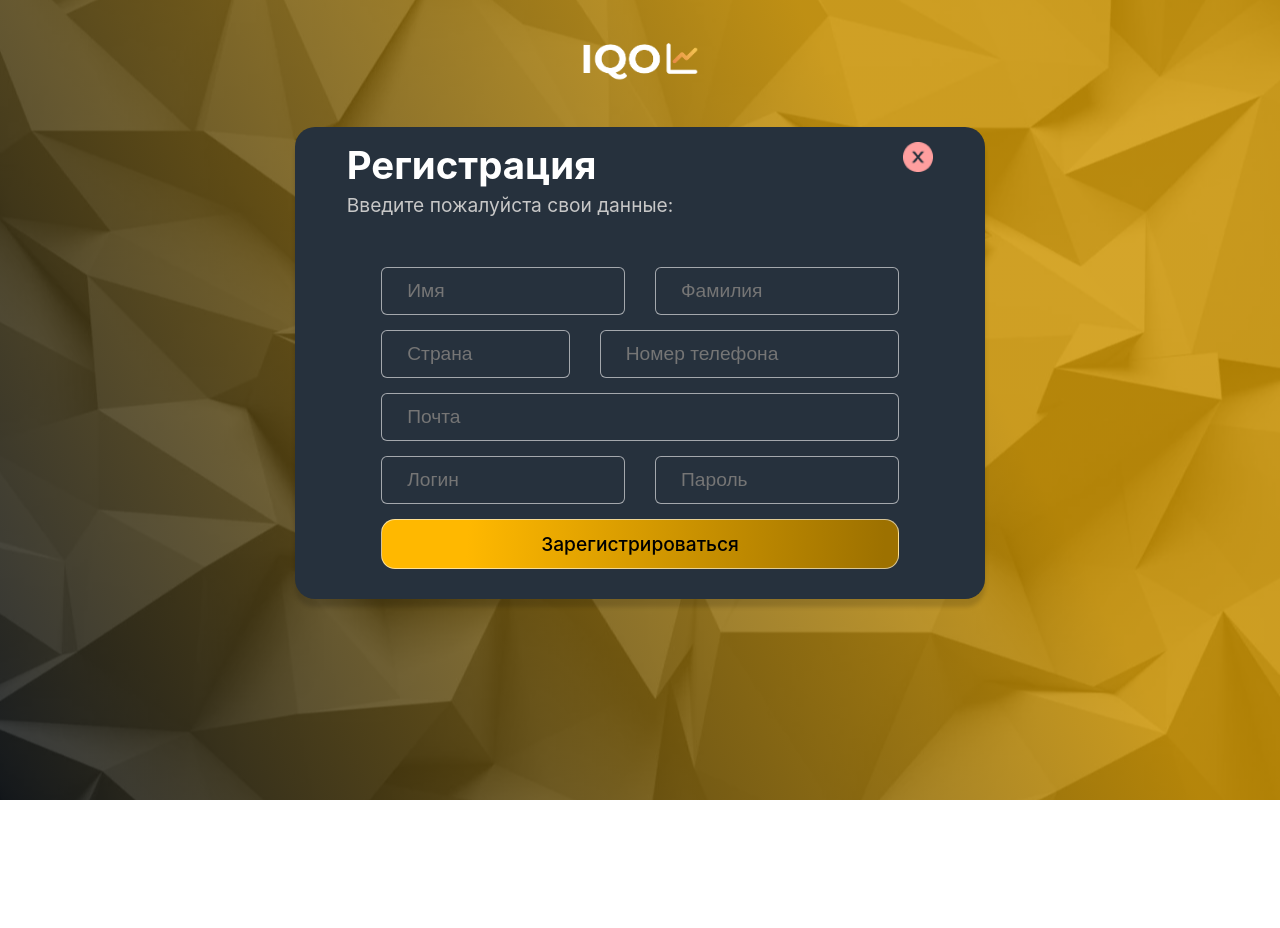
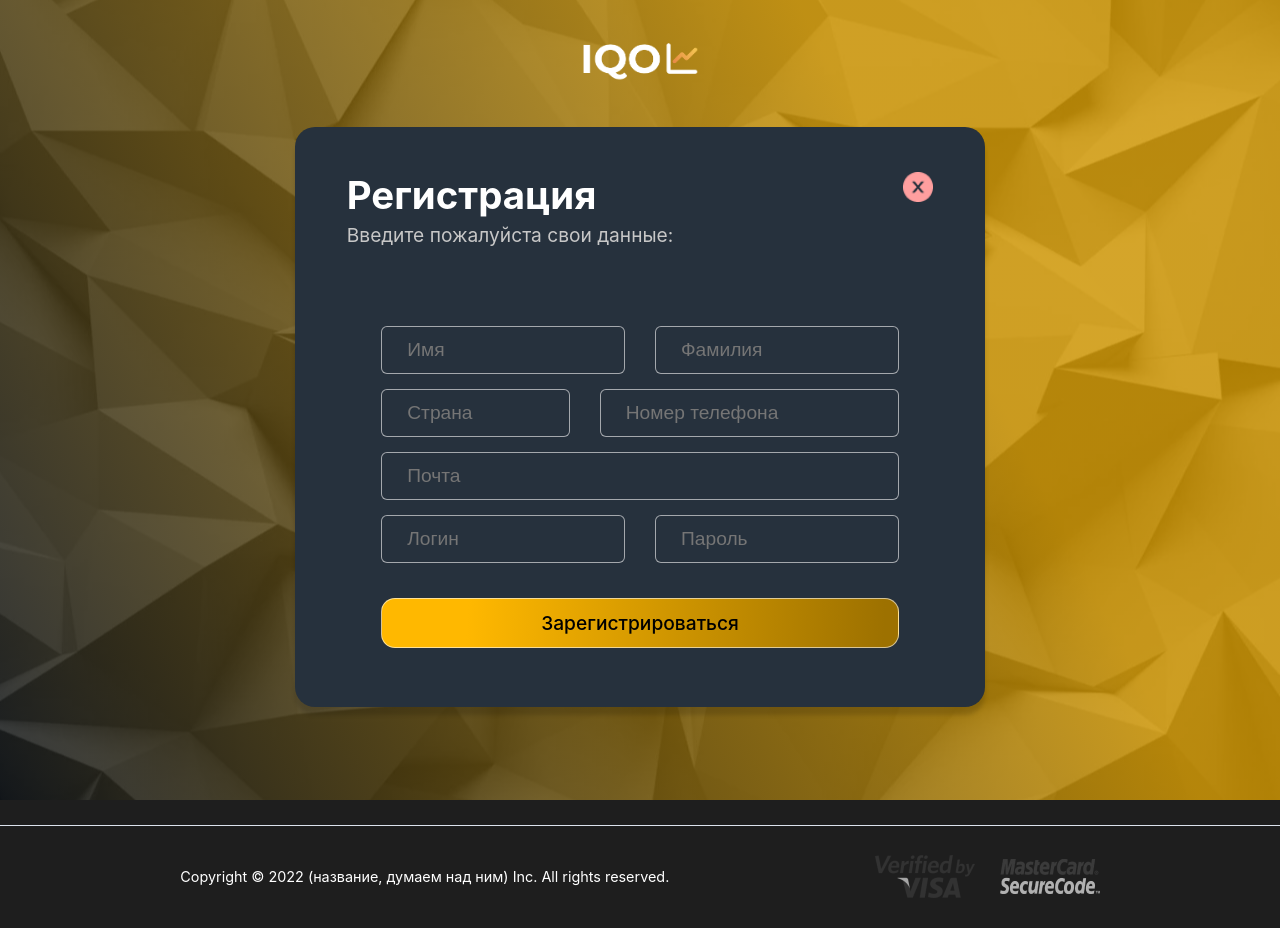
Before and after one commit to Spirit-Tiger/IQO1, a React (Create React App) app in the folder iqo1-app/: page /registation in a window 1280 px wide. Before the commit the page ends 800 px from the top, so only its background shows below. Built offline with nearby package versions, Linux system fonts and the light colour scheme.

Commit message:
footer replacement + minor ui changes

```diff
--- a/iqo1-app/src/App.tsx
+++ b/iqo1-app/src/App.tsx
@@ -12,6 +12,7 @@ import Deposit from './components/Deposit';
 import Verify from './components/Verify';
 import Settings from './components/Settings';
 import Registration from './pages/Registration';
+import Footer from "./components/Footer";
 
 
 function App() {
@@ -35,6 +36,7 @@ function App() {
               </Route>
               <Route path="registation" element={<Registration />} />
           </Routes>
+          <Footer />
       </BrowserRouter>
     </IntlProvider>
   );
--- a/iqo1-app/src/components/InfoFrame.tsx
+++ b/iqo1-app/src/components/InfoFrame.tsx
@@ -73,6 +73,8 @@ const ThirdFrameContainer= styled.div`
 `;
 
 const FlexContainer= styled.div`
+    position: relative;
+    z-index: 2;
     color: white;
     display: flex;
     flex-direction: column;
--- a/iqo1-app/src/components/WorkWithUs.tsx
+++ b/iqo1-app/src/components/WorkWithUs.tsx
@@ -44,6 +44,7 @@ const MainContent = () => {
 export default MainContent;
 
 const FlexContainer = styled.div`
+    position: relative;
     display: flex;
     flex-direction: column;
 `;
@@ -175,6 +176,7 @@ const TextBlockWrap = styled.div`
 
 const EllipseImage = styled.img`
     position: absolute;
+    z-index: 0;
 
     @media (min-width: 375px){
         width: 600px;
--- a/iqo1-app/src/pages/LoginPage.tsx
+++ b/iqo1-app/src/pages/LoginPage.tsx
@@ -76,14 +76,14 @@ const LoginPageContainer = styled.div`
     height: 100vh;
     max-width: 100%;
     color: white;
-    background: linear-gradient(243.18deg, rgba(255, 184, 0, 0.67) 28.65%, rgba(18, 24, 30, 0.67) 100%), url(${MainImg}) no-repeat center/cover;
+    background: linear-gradient(243.18deg, rgba(255, 184, 0, 0.67) 28.65%, rgba(18, 24, 30, 0.67) 100%), url(${MainImg}) no-repeat center/cover ;
     background-size: 130%;
     display: flex;
     flex-direction: column;
     align-items: center;
 
     @media (min-width: 375px){
-        background: linear-gradient(243.18deg, rgba(255, 184, 0, 0.67) 28.65%, rgba(18, 24, 30, 0.67) 100%), url(${MobileMainImg}) no-repeat center/cover;
+        background: linear-gradient(243.18deg, rgba(255, 184, 0, 0.67) 28.65%, rgba(18, 24, 30, 0.67) 100%), url(${MobileMainImg}) no-repeat center/cover fixed;
         background-size: 130%;
     }
 
@@ -92,8 +92,8 @@ const LoginPageContainer = styled.div`
         height: 100vh;
         max-width: 100%;
         color: white;
-        background: linear-gradient(243.18deg, rgba(255, 184, 0, 0.67) 28.65%, rgba(18, 24, 30, 0.67) 100%), url(${MainImg}) no-repeat center/cover;
-        background-size: 130%;
+        background: linear-gradient(243.18deg, rgba(255, 184, 0, 0.67) 28.65%, rgba(18, 24, 30, 0.67) 100%), url(${MainImg}) no-repeat center/cover fixed;
+        background-size: auto;
         display: flex;
         flex-direction: column;
         align-items: center;
@@ -127,7 +127,7 @@ const FormContainer = styled.div`
     box-shadow: 0 8px 4px rgba(0, 0, 0, 0.15);
 
     @media (min-width: 375px) {
-       width: 95vw;
+       width: 90vw;
     }
 
     @media (min-width: 768px) {
--- a/iqo1-app/src/pages/Main.Page.tsx
+++ b/iqo1-app/src/pages/Main.Page.tsx
@@ -2,7 +2,6 @@ import InfoFrame from "../components/InfoFrame";
 import WorkWithUs from '../components/WorkWithUs'
 import DropdownFrame from "../components/DropdownFrame";
 import MainFrame from "../components/MainFrame";
-import Footer from "../components/Footer";
 
 const MainPage = () => {
   return (
@@ -11,7 +10,6 @@ const MainPage = () => {
         <WorkWithUs />
         <InfoFrame />
         <DropdownFrame />
-        <Footer />
     </div>
   );
 };
--- a/iqo1-app/src/pages/Registration.tsx
+++ b/iqo1-app/src/pages/Registration.tsx
@@ -137,19 +137,18 @@ const Logo = styled.img`
 `;
 
 const FormContainer = styled.div`
-
     height: 100%;
     background-color:rgba(38, 49, 61, 1);
     border-radius: 20px;
-    margin-bottom: 10px;
     display: flex;
     flex-direction: column;
     align-items: center;
     justify-content: space-evenly;
     box-shadow: 0 8px 4px rgba(0, 0, 0, 0.15);
 
-    @media (min-width: 375px) {
-       width: 95vw;
+    @media (min-width: 350px) {
+        width: 90vw;
+        margin: 0px 10px 30px 10px;
     }
 
     @media (min-width: 768px) {
@@ -157,6 +156,7 @@ const FormContainer = styled.div`
     }
 
     @media (min-width: 1080px) {
+        min-height: 580px;
         width: 690px;
     }
 `;
@@ -315,4 +315,11 @@ const RegistrationButton = styled(Link)`
     display: flex;
     justify-content: center;
     align-items: center;
+    @media (min-width: 320px) {
+       margin-top:10px;
+    }
+    @media (min-width: 769px) {
+        margin-top:20px;
+
+    }
 `;
```
